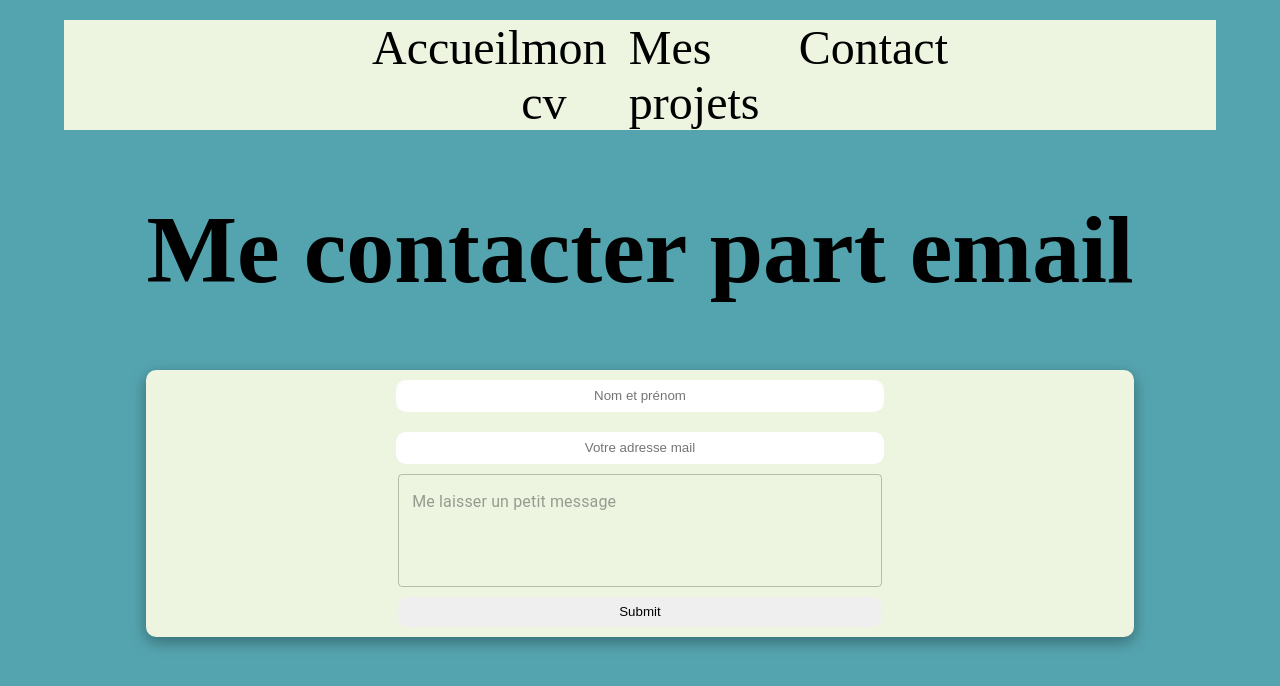
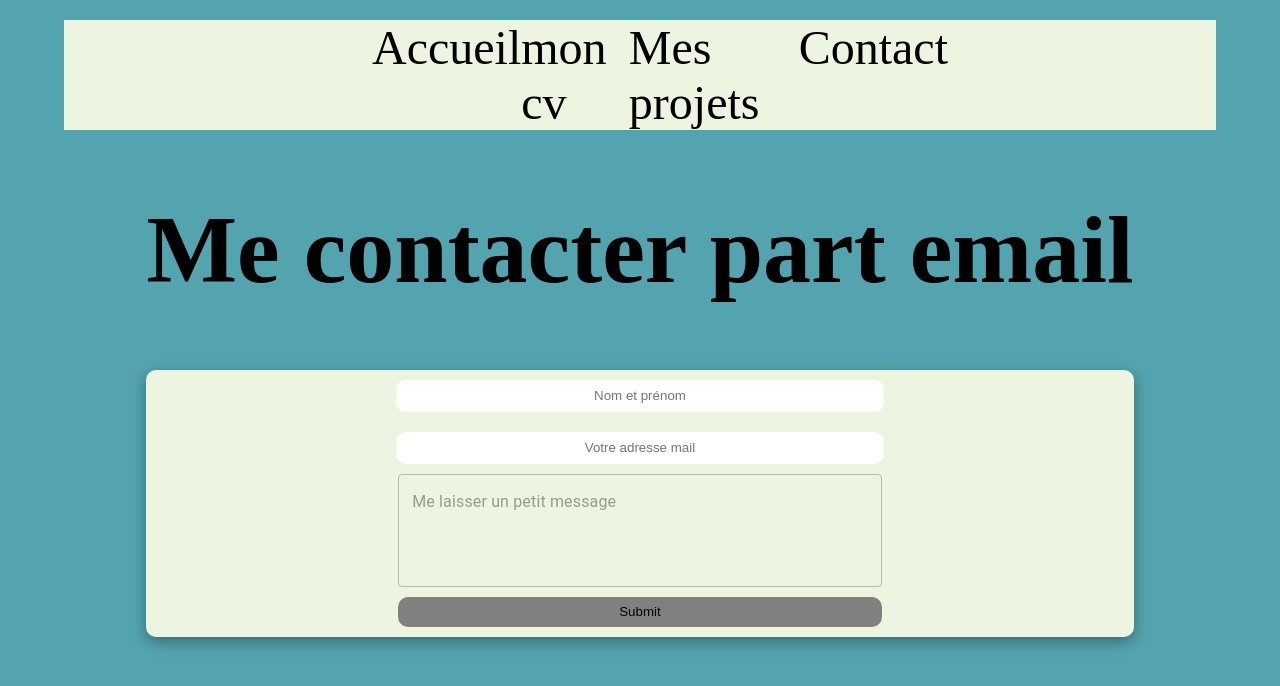
Before and after one commit to raphael57410/Portfolio-test, a React (Create React App) app: page /contact in a window 1280 px wide. In both pictures the pointer is over the input 639 px from the left and 611 px from the top of the page. Shown: the top 686 px of the page. Built offline with nearby package versions, Linux system fonts and the light colour scheme; a web font is replaced by a local one.

Commit message:
add cuser pointer of submit button

```diff
--- a/src/Components/Contact/contact.scss
+++ b/src/Components/Contact/contact.scss
@@ -33,6 +33,12 @@ justify-content: start;
             .textField{
                 width: 50%;
             }
+            .submit--button{
+                &:hover{
+                    cursor: pointer;
+                    background-color: grey;
+                }
+            }
         }
     }
 }
--- a/src/Components/Contact/index.js
+++ b/src/Components/Contact/index.js
@@ -58,7 +58,7 @@ const Contact = () => {
             />
             {errors.exampleRequired && <span>Un champ n'est pas rempli!</span>}
             {message && <span>{message}</span>}
-            <input type="submit" />
+            <input className="submit--button" type="submit" />
         </form>
       </div>
     </div>
```
